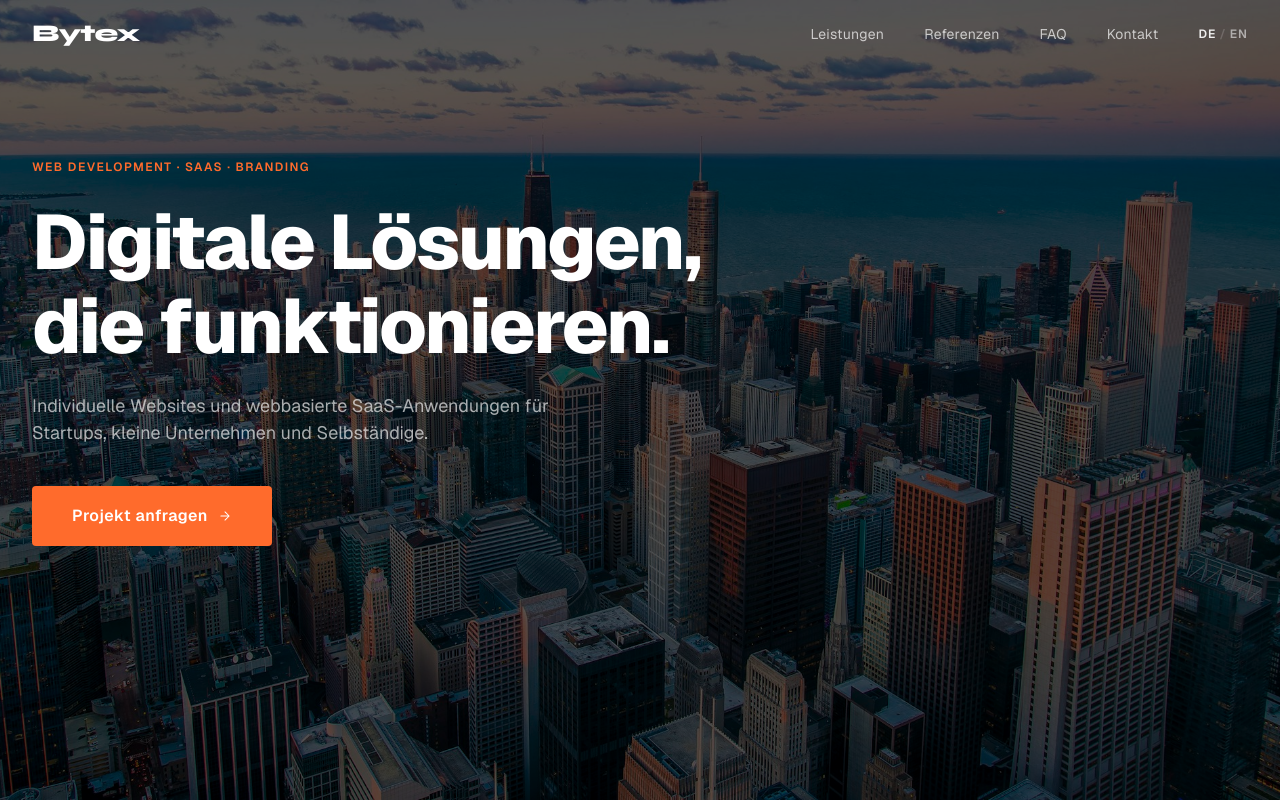
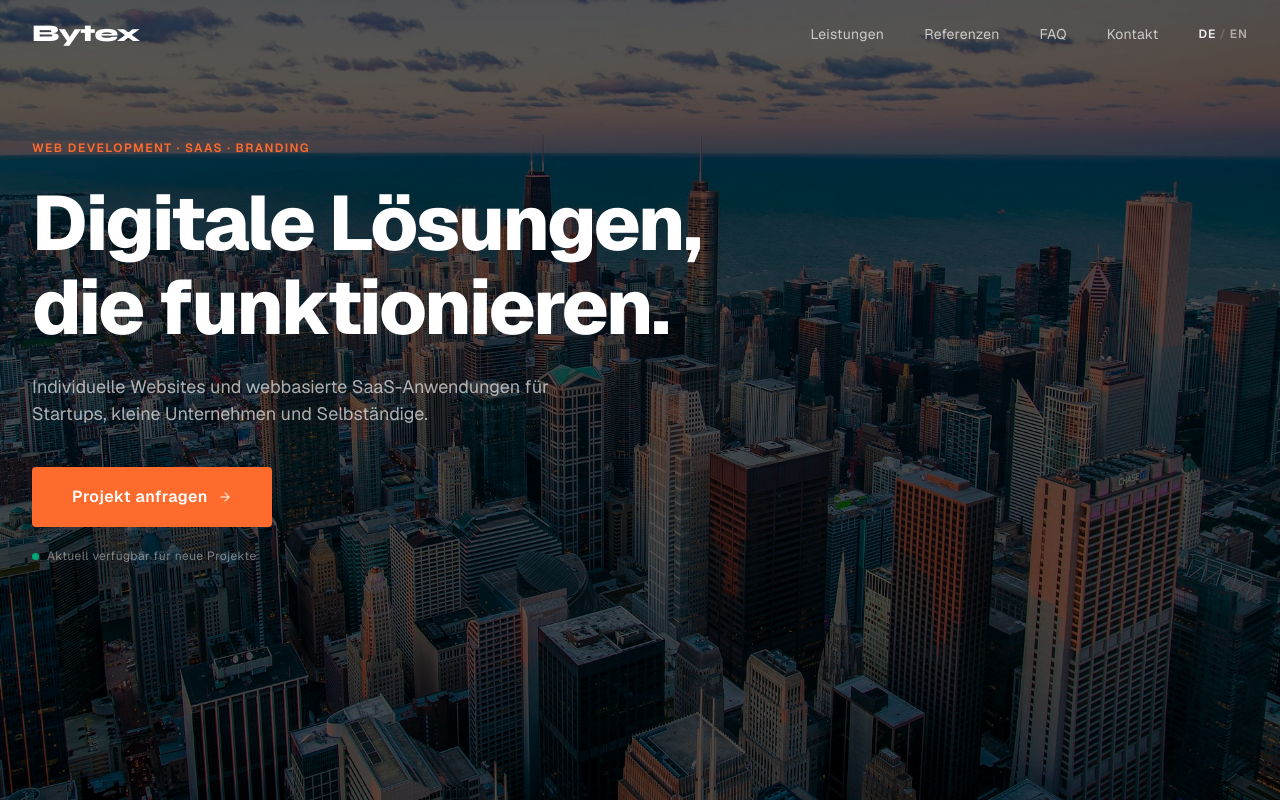
Before and after one commit to platob23/bytex-website, a Next.js app: page /de in a window 1280 px wide. Shown: the top 802 px of the page. Built offline with nearby package versions, Linux system fonts and the light colour scheme.

Commit message:
feat(hero): add availability signal below cta

```diff
--- a/components/Hero.tsx
+++ b/components/Hero.tsx
@@ -8,6 +8,7 @@ type HeroDict = {
   subtext: string
   cta: string
   ctaSecondary: string
+  available: string
 }
 
 type Props = {
@@ -82,6 +83,21 @@ export default function Hero({ hero }: Props) {
               {hero.cta}
             </ArrowButton>
 
+            {/* Availability */}
+            <div style={{ display: 'flex', alignItems: 'center', gap: '0.5rem', marginTop: '1.25rem' }}>
+              <span style={{
+                width: '7px', height: '7px', borderRadius: '50%',
+                backgroundColor: 'var(--success)', flexShrink: 0,
+              }} />
+              <span style={{
+                fontSize: 'var(--text-xs)',
+                color: 'rgba(255,255,255,0.45)',
+                letterSpacing: '0.04em',
+              }}>
+                {hero.available}
+              </span>
+            </div>
+
           </div>
         </Container>
         </div>
--- a/dictionaries/de.json
+++ b/dictionaries/de.json
@@ -4,7 +4,8 @@
     "headline": "Digitale Lösungen,\ndie funktionieren.",
     "subtext": "Individuelle Websites und webbasierte SaaS-Anwendungen für Startups, kleine Unternehmen und Selbständige.",
     "cta": "Projekt anfragen",
-    "ctaSecondary": "Mehr erfahren"
+    "ctaSecondary": "Mehr erfahren",
+    "available": "Aktuell verfügbar für neue Projekte"
   },
   "nav": {
     "services": "Leistungen",
--- a/dictionaries/en.json
+++ b/dictionaries/en.json
@@ -4,7 +4,8 @@
     "headline": "Digital solutions\nthat work.",
     "subtext": "Custom websites and web-based SaaS applications for startups, small businesses, and independent professionals.",
     "cta": "Start a project",
-    "ctaSecondary": "Learn more"
+    "ctaSecondary": "Learn more",
+    "available": "Currently available for new projects"
   },
   "nav": {
     "services": "Services",
```
